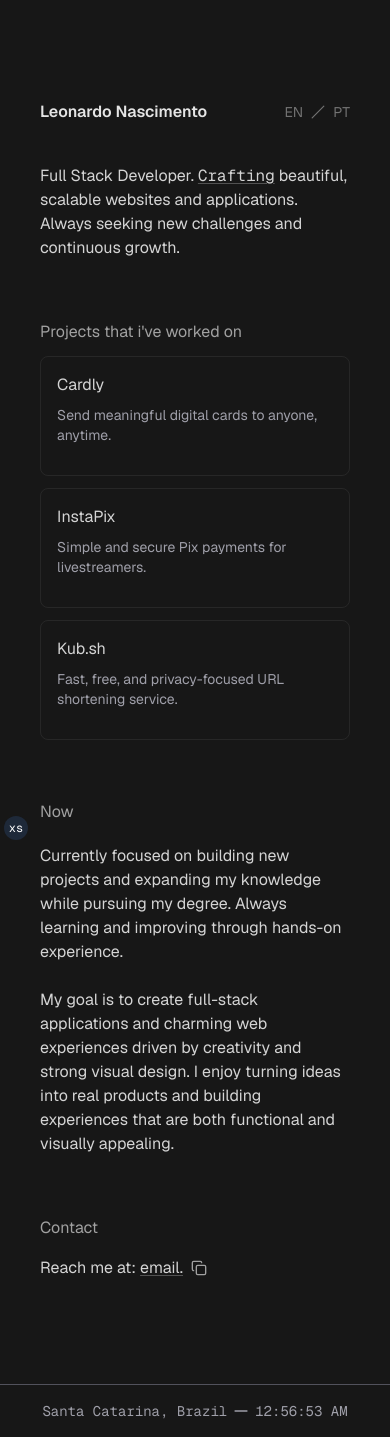
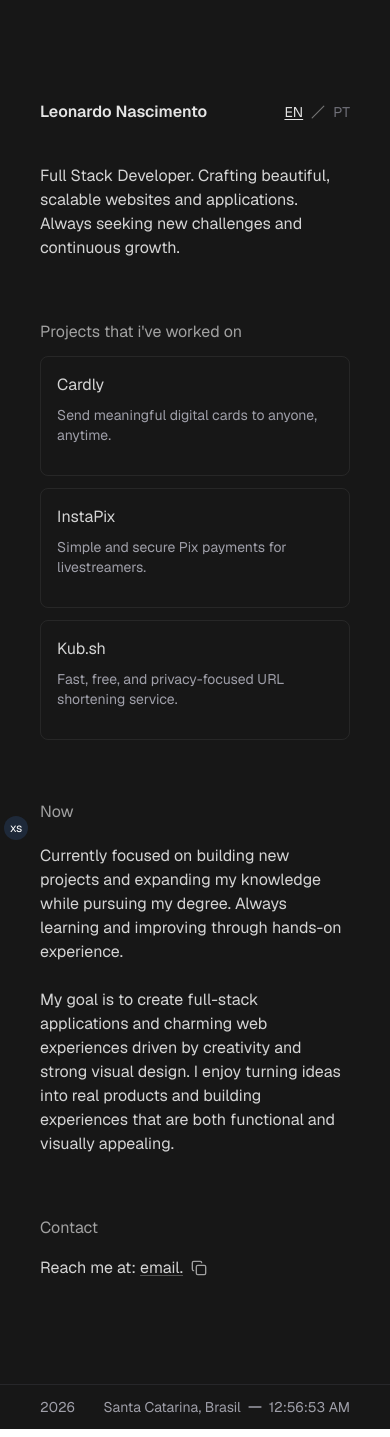
Before and after one commit to leonardonasc/portfolio, a Next.js app: page / in a window 390 px wide. Built offline with nearby package versions, Linux system fonts and the light colour scheme.

Commit message:
feat: translations; responsive design (good planned); text changes; some ui fixes

```diff
--- a/src/app/layout.tsx
+++ b/src/app/layout.tsx
@@ -1,5 +1,5 @@
 import type { Metadata } from "next";
-import { Geist, Geist_Mono } from "next/font/google";
+import { Geist } from "next/font/google";
 import "./globals.css";
 import { TailwindIndicator } from "@/components/tailwind-indicator";
 
@@ -8,7 +8,7 @@ const geistSans = Geist({
   subsets: ["latin"],
 });
 
-const geistMono = Geist_Mono({
+const geistMono = Geist({
   variable: "--font-geist-mono",
   subsets: ["latin"],
 });
--- a/src/components/content.tsx
+++ b/src/components/content.tsx
@@ -1,41 +1,92 @@
+"use client";
+
+import { Slash } from "lucide-react";
 import CopyMail from "./copy-mail";
-import Language from "./language-selector";
 import Projects from "./projects";
+import { useState } from "react";
 
 export default function Content() {
 
+    const [language, setLanguage] = useState<"en" | "pt">("en");
+
+
+    type Language = "en" | "pt";
+
+    const translations: Record<Language, {
+        projects: string; now: string; contactTitle: string;
+        contact: string; description: string; currently: string; goal: string
+        cardlyDescription: string; kubshDescription: string; instapixDescription: string
+    }> = {
+        en: {
+            projects: "Projects that i've worked on",
+            now: "Now",
+            contactTitle: "Contact",
+            description: "Full Stack Developer. Crafting beautiful, scalable websites and applications. Always seeking new challenges and continuous growth.",
+            currently: "Currently focused on building new projects and expanding my knowledge while pursuing my degree. Always learning and improving through hands-on experience.",
+            goal: "My goal is to create full-stack applications and charming web experiences driven by creativity and strong visual design. I enjoy turning ideas into real products and building experiences that are both functional and visually appealing.",
+            cardlyDescription: "Send meaningful digital cards to anyone, anytime.",
+            kubshDescription: "Fast, free, and privacy-focused URL shortening service.",
+            instapixDescription: "Simple and secure Pix payments for livestreamers.",
+            contact: "Reach me at: "
+        },
+        pt: {
+            projects: "Projetos que eu já trabalhei",
+            now: "Atualmente",
+            contactTitle: "Contato",
+            description: "Desenvolvedor Full Stack focado na criação de aplicações escaláveis, performáticas e visualmente atraentes. Sempre em busca de novos desafios e aprendizado contínuo.",
+            currently: "Focado em construir novos projetos e expandir meu conhecimento enquanto curso a faculdade de Análise e Desenvolvimento de Sistemas. Sempre tentando aprender e melhorar cada vez mais através de novas experiências.",
+            goal: "Meu objetivo é criar aplicações full-stack e experiências modernas e bem arquitetadas, guiadas pela criatividade e um forte design visual. Gosto de transformar ideias em produtos reais e construir experiências que sejam funcionais e visualmente atraentes.",
+            cardlyDescription: "Envie cartões digitais significativos para qualquer pessoa, a qualquer momento.",
+            kubshDescription: "Serviço rápido, gratuito e focado na privacidade para encurtar URLs.",
+            instapixDescription: "Pagamentos Pix simples e seguros para streamers.",
+            contact: "Entre em contato: "
+        }
+    };
+
     return (
-        <div className="md:w-[50%] min-h-screen flex flex-col gap-y-15 py-25 px-10 md:px-30 line-h text-neutral-300 leading-6">
+        <div className="xs:w-full
+                        sm:w-full
+                        md:w-175
+                        lg:w-175
+                        xl:w-175
+                        2xl:w-175
+        min-h-screen flex flex-col gap-y-15 py-25 px-10 sm:px-20 md:px-0 lg:px-0 xl:px-0 2xl:px-0 line-clamp-2 text-neutral-300 leading-6">
 
             <div className="flex flex-col gap-y-10">
                 <div className="flex justify-between items-center">
                     <h1 className="font-semibold text-neutral-200">Leonardo Nascimento</h1>
-                    <Language />
+                    <div className="flex gap-x-2 text-neutral-500 items-center text-sm">
+                        <span className="hover:text-neutral-200 hover:underline cursor-pointer underline-offset-2" onClick={() => setLanguage("en")}
+                            style={{ textDecoration: language === "en" ? "underline" : "none", color: language === "en" ? "#e5e5e5" : "#71717a" }}
+                            >EN</span>
+                        <Slash size={14} />
+                        <span className="hover:text-neutral-200 hover:underline cursor-pointer underline-offset-2" onClick={() => setLanguage("pt")} style={{ textDecoration: language === "pt" ? "underline" : "none", color: language === "pt" ? "#e5e5e5" : "#71717a" }}>PT</span>
+                    </div>
                 </div>
-                <h2>Full Stack Developer. <span className="underline underline-offset-2 font-mono decoration-neutral-600">Crafting</span> beautiful, scalable websites and applications. Always seeking new challenges and continuous growth.</h2>
+                <h2>{translations[language].description}</h2>
             </div>
 
             <div className="flex flex-col gap-y-1">
-                <h3 className="mb-2 text-md text-neutral-400">Projects that i've worked on</h3>
-                <div className="flex flex-col md:flex-row gap-y-3 md:gap-x-3 justify-between">
-                    <Projects title="Cardly" description="Send meaningful digital cards to anyone, anytime." />
-                    <Projects title="InstaPix" description="Simple and secure Pix payments for livestreamers." />
-                    <Projects title="Kub.sh" description="Fast, free, and privacy-focused URL shortening service." />
+                <h3 className="mb-2 text-md text-neutral-400">{translations[language].projects}</h3>
+                <div className="flex flex-col sm:flex-row md:flex-row gap-y-3 md:gap-x-3 justify-between">
+                    <Projects title="Cardly" description={translations[language].cardlyDescription} />
+                    <Projects title="InstaPix" description={translations[language].instapixDescription} />
+                    <Projects title="Kub.sh" description={translations[language].kubshDescription} />
                 </div>
             </div>
 
             <div className="flex flex-col gap-y-1">
-                <h3 className="mb-4 text-md text-neutral-400">Now</h3>
+                <h3 className="mb-4 text-md text-neutral-400">{translations[language].now}</h3>
                 <div className="flex flex-col gap-y-6">
-                    <p>Currently focused on building new projects and expanding my knowledge while pursuing my degree. Always learning and improving through hands-on experience.</p>
-                    <p>My goal is to create full-stack applications and charming web experiences driven by creativity and strong visual design. I enjoy turning ideas into real products and building experiences that are both functional and visually appealing.</p>
+                    <p>{translations[language].currently}</p>
+                    <p>{translations[language].goal}</p>
                 </div>
             </div>
 
             <div className="flex flex-col gap-y-1">
-                <h3 className="mb-2 text-md text-neutral-400">Contact</h3>
+                <h3 className="mb-2 text-md text-neutral-400">{translations[language].contactTitle}</h3>
                 <div className="flex flex-row items-center">
-                    <p>Reach me at:</p>
+                    <p>{translations[language].contact}</p>
                     <CopyMail />
                 </div>
             </div>
--- a/src/components/footer.tsx
+++ b/src/components/footer.tsx
@@ -1,15 +1,18 @@
 import { Minus } from "lucide-react"
-import TextClock from "./text-clock"
+
+import { TextClock } from "./text-clock"
 
 export default function Footer() {
 
     return (
-        <div className="w-full flex justify-center items-center border-t border-t-zinc-600 text-zinc-400">
+        <div className="w-full flex justify-center items-center border-t border-t-zinc-800 text-zinc-400">
 
-            <div className="w-full md:w-[50%] py-4 flex gap-x-1 md:px-30 justify-center md:justify-between items-center font-mono text-sm">
-                <span className="hidden md:block">2026</span>
+            <div className="w-full sm:w-full md:w-175 lg:w-175
+              px-10 sm:px-20 md:px-0 lg:px-0 xl:px-0 2xl:px-0 py-3 flex justify-between items-center
+            font-mono text-sm">
+                <span className="">2026</span>
                 <div className="flex gap-x-1">
-                    Santa Catarina, Brazil <Minus size={20} /> <TextClock />
+                    Santa Catarina, Brasil <Minus size={20} /> <TextClock />
                 </div>
             </div>
 
--- a/src/components/projects.tsx
+++ b/src/components/projects.tsx
@@ -6,7 +6,7 @@ interface ProjectsProps {
 
 export default function Projects({ title, description }: ProjectsProps) {
     return (
-        <div className="border border-neutral-700/40 md:w-[35%] h-30 p-4 rounded-lg">
+        <div className="border border-neutral-700/40 sm:w-[30%] md:w-[35%] h-30 p-4 rounded-lg">
             <h1 className="mb-2 text-md decoration-neutral-600">{title}</h1>
             <p className="line-clamp-3 text-sm text-zinc-400">{description}</p>
         </div>
--- a/src/components/text-clock.tsx
+++ b/src/components/text-clock.tsx
@@ -1,21 +1,19 @@
-"use client";
+"use client"
 
-import { useEffect, useState } from "react";
+import { useEffect, useState } from "react"
 
-export default function TextClock() {
-  const [date, setDate] = useState<Date>(() => new Date());
+export function TextClock() {
+  const [time, setTime] = useState("")
 
   useEffect(() => {
-    const interval = setInterval(() => {
-      setDate(new Date());
-    }, 1000);
+    const update = () =>
+      setTime(new Date().toLocaleTimeString("en-US"))
 
-    return () => clearInterval(interval);
-  }, []);
+    update()
+    const interval = setInterval(update, 1000)
 
-  return (
-    <h1 className="font-mono text-sm">
-      {date.toLocaleTimeString("en-US")}
-    </h1>
-  );
+    return () => clearInterval(interval)
+  }, [])
+
+  return <h1 className="font-mono text-sm">{time}</h1>
 }
```
